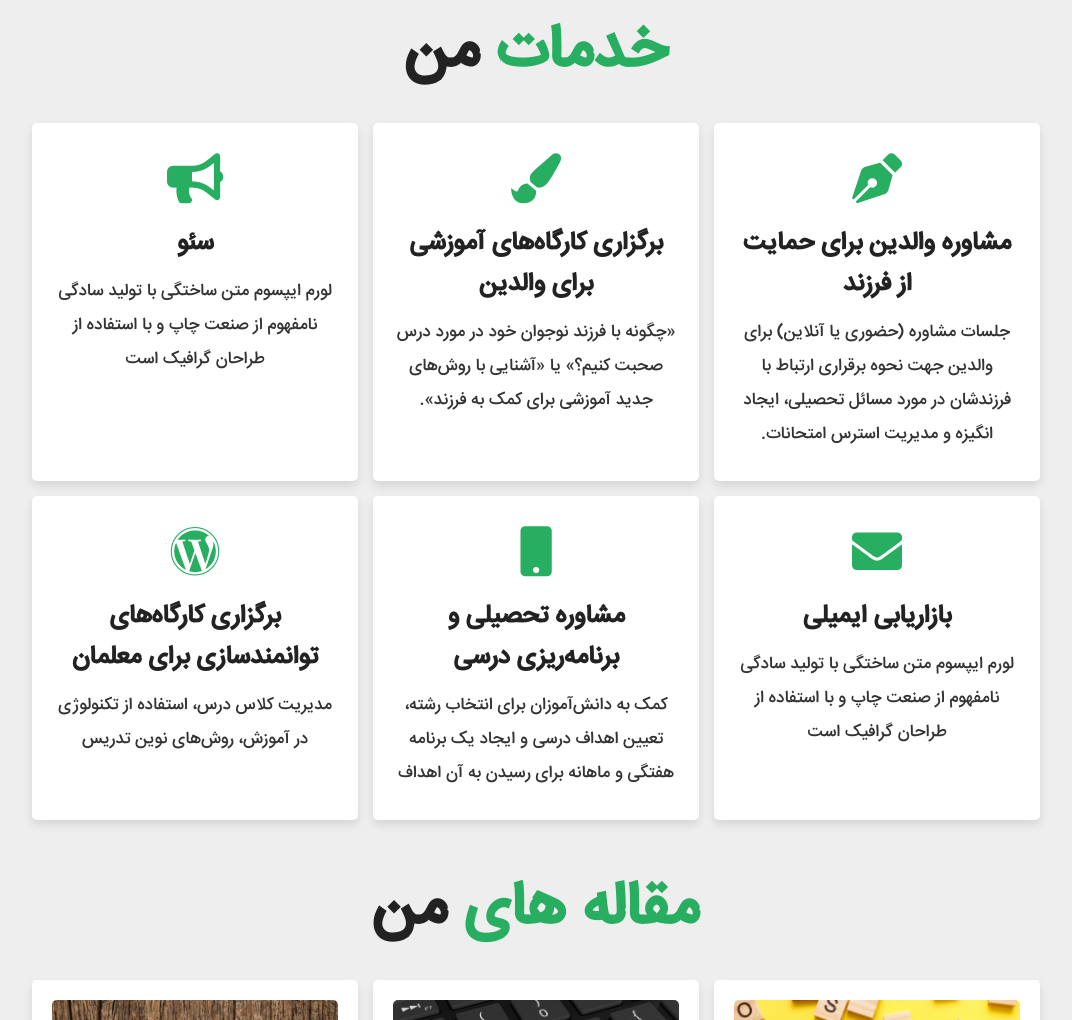
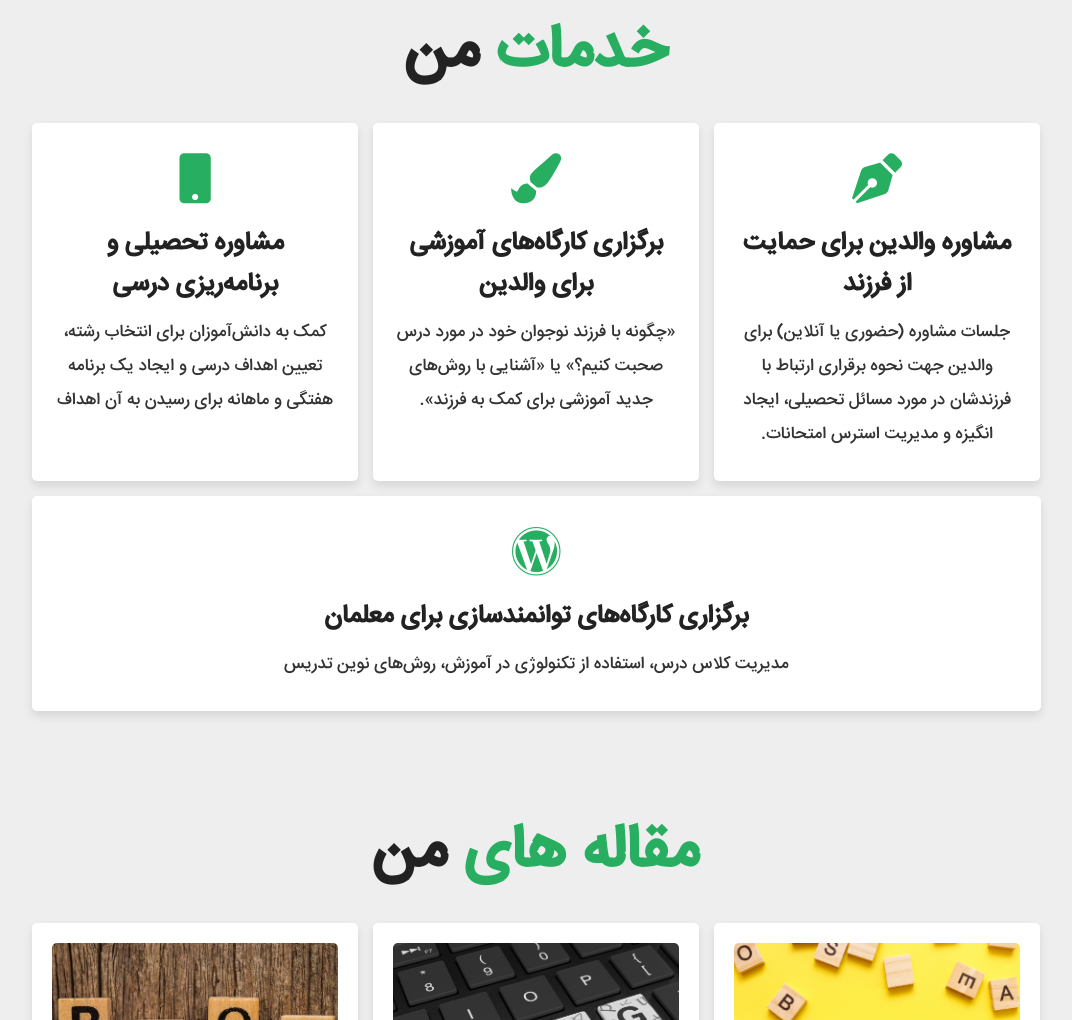
Before and after one commit to Fereidunian/fereidunian.github.io, a plain HTML site: page index.html in a window 1280 px wide. Shown: the part 1617-2637 px from the top of the page, without its empty margins (79-1151 px from the left). Drawn offline with nearby package versions, Linux system fonts and the light colour scheme; files whose address does not match are found by name.

Commit message:
Update index.html

```diff
--- a/index.html
+++ b/index.html
@@ -104,17 +104,7 @@
             <p> «چگونه با فرزند نوجوان خود در مورد درس صحبت کنیم؟» یا «آشنایی با روش‌های جدید آموزشی برای کمک به فرزند». </p>
         </div>
 
-        <div class="box tilt">
-            <i class="fas fa-bullhorn"></i>
-            <h3> سئو</h3>
-            <p>لورم ایپسوم متن ساختگی با تولید سادگی نامفهوم از صنعت چاپ و با استفاده از طراحان گرافیک است </p>
-        </div>
 
-        <div class="box tilt">
-            <i class="fas fa-envelope"></i>
-            <h3>بازاریابی ایمیلی</h3>
-            <p>لورم ایپسوم متن ساختگی با تولید سادگی نامفهوم از صنعت چاپ و با استفاده از طراحان گرافیک است </p>
-        </div>
 
         <div class="box tilt">
             <i class="fas fa-mobile"></i>
```
